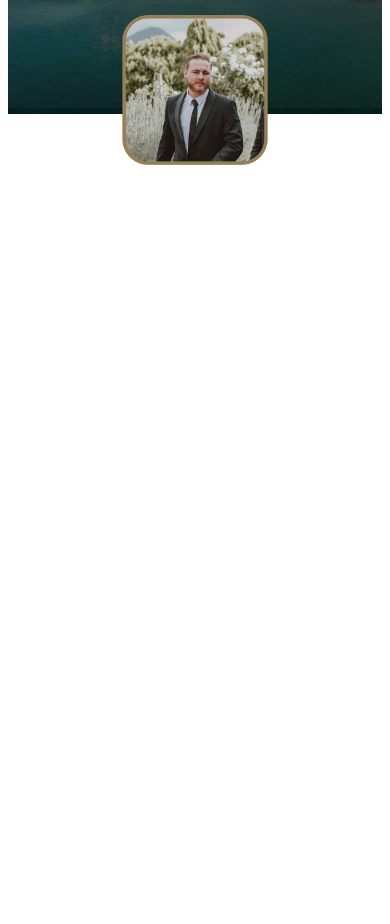
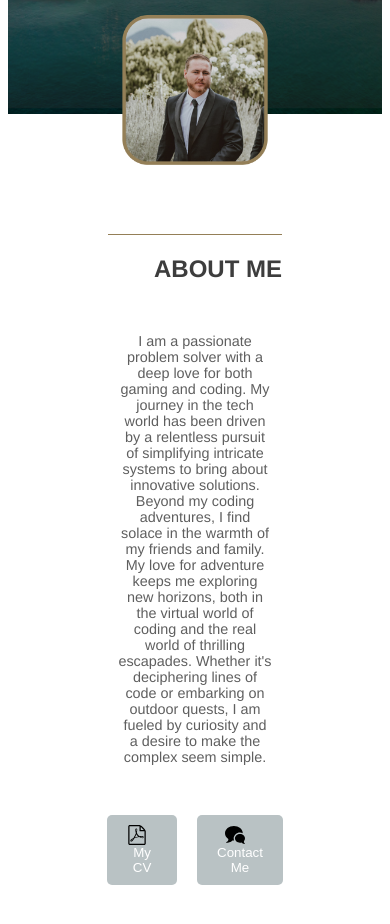
Before and after one commit to 1994TROY/JARLEF280_FTO2308_A_Jarrod-Le-Fevre_ITW9_FINAL_DIGITAL_RESUM-, a plain HTML site: page index.html in a window 390 px wide. Shown: the part 480-1404 px from the top of the page. Before the commit the page ends 844 px from the top, so only its background shows below. Drawn offline with Linux system fonts and the light colour scheme.

Commit message:
Finished my About Section, with styling/responsive

```diff
--- a/CSS/final_resume.css
+++ b/CSS/final_resume.css
@@ -1,7 +1,9 @@
-
+/* HOME SECTION */
 
 body {
-  font-family: serif;                                     /* Assigning the Font used all over my site */
+  font-family: Plus Jakarta Sans;
+  font-family: 'Franklin Gothic Medium', 'Arial Narrow', Arial, sans-serif;
+                                                          /* Assigning the Font used all over my site */
 }
 
 .sticky-header {                                          /* Ensuring my header is Sticky and fixed as I scroll down my site */
@@ -83,3 +85,66 @@ body {
   transform: translateX(-50%);                            /* Centering the image horizontally */
 
 }
+
+/* ABOUT ME SECTION */
+
+.divider {
+  border: none;                                           /* Removes the default border */
+  height: 1px;
+  background-color: #947F57;
+  margin-top: 10px;
+  margin-bottom: 10px;
+
+}
+
+.about-me-section {
+  padding: 100px;
+  text-align: right;
+  max-width: 95%;
+  margin: 0 auto;
+}
+
+.about-me-section h2 {
+  font-size: 2rem;
+  margin-bottom: 50px;
+  color: #3D3D3D;
+
+}
+
+.about-me-section p {
+  font-size: 1.2rem;
+  margin-bottom: 50px;
+  color: #3D3D3D;
+  text-align: center;
+  padding-left: 10px;
+  padding-right: 10px;
+}
+
+.about-me-buttons {
+  display: flex;
+  gap: 20px;
+  justify-content: center;
+}
+
+.cv-button, .contact-button {
+  padding: 10px 20px;
+  border: none;
+  border-radius: 5px;
+  background-color: #B9C2C4;
+  color: white;
+  cursor: pointer;
+}
+
+.cv-button:hover, .contact-button:hover {
+  background-color: #947F57;
+}
+
+.icon {
+  width: 20px;
+  height: 20px;
+  vertical-align: middle;
+  margin-right: 10px;
+}
+
+
+/* EDUCATION SECTION */
--- a/CSS/fonts_text.css
+++ b/CSS/fonts_text.css
@@ -1,8 +1,20 @@
+/* Making use of the Clamp Function to ensure all my text is responsive*/
+
 h1 {
     font-size: clamp(1.5rem, 4vw, 3rem);
 }
 
-.pp {          /* responsive design for my profile Image allowing for image scaling */
+.pp {
     width: clamp(150px, 25vw, 250px);
     height: clamp(150px, 25vw, 250px);
 }
+
+.about-me-section h2 {
+    font-size: clamp(1.5rem, 2.5vw, 2rem);
+
+}
+
+.about-me-section p {
+    font-size: clamp(0.9rem, 1.1vw, 1.8rem);
+    color: #5f5f5f;
+}
--- a/index.html
+++ b/index.html
@@ -30,8 +30,37 @@
         <img src="../Images/profile_image.png" alt="Jarrod Le Févre" class="pp">
     </div>
   </div>
-    <div>
 
+  <!-- ABOUT ME SECTION  -->
+
+  <div class="about-me-container">
+  <div class="about-me-section">
+    <hr class="divider">
+    <h2>ABOUT ME</h2>
+    <p>
+        I am a passionate problem solver with a deep love for both gaming and coding. My journey in the tech world has been driven by a relentless
+        pursuit of simplifying intricate systems to bring about innovative solutions. Beyond my coding adventures, I find solace in the warmth of my
+        friends and family. My love for adventure keeps me exploring new horizons, both in the virtual world of coding and the real world of thrilling
+        escapades. Whether it's deciphering lines of code or embarking on outdoor quests, I am fueled by curiosity and a desire to make the complex
+        seem simple.
+    </p>
+    <div class="about-me-buttons">
+        <a href="../Jarrod_CV.pdf" download="Jarrod_CV.pdf">                        <!-- CV Button will download my CV-PDF -->
+            <button class="cv-button">
+                <img src="../Images/file-pdf.svg" alt="File Icon" class="icon"> My CV
+            </button>
+        </a>
+
+        <!-- Contact Button -->
+        <a href="#contact-me">
+            <button class="contact-button">
+                <img src="../Images/bubbles.svg" alt="Address Book Icon" class="icon"> Contact Me
+            </button>
+        </a>
     </div>
+
+  <!-- EDUCATION SECTION  -->
+
+</div>
 </body>
 </html>
--- a/js/final_resume.js
+++ /dev/null
@@ -1,6 +0,0 @@
-const mobileMenuButton = document.getElementById("mobile-menu");
-const navList = document.querySelector(".navbar ul");
-
-mobileMenuButton.addEventListener("click", function () {
-  navList.classList.toggle("active");
-});
```
Also changed, not shown: Images/bubbles.svg (added), Images/file-pdf.svg (added), 1 other file.
